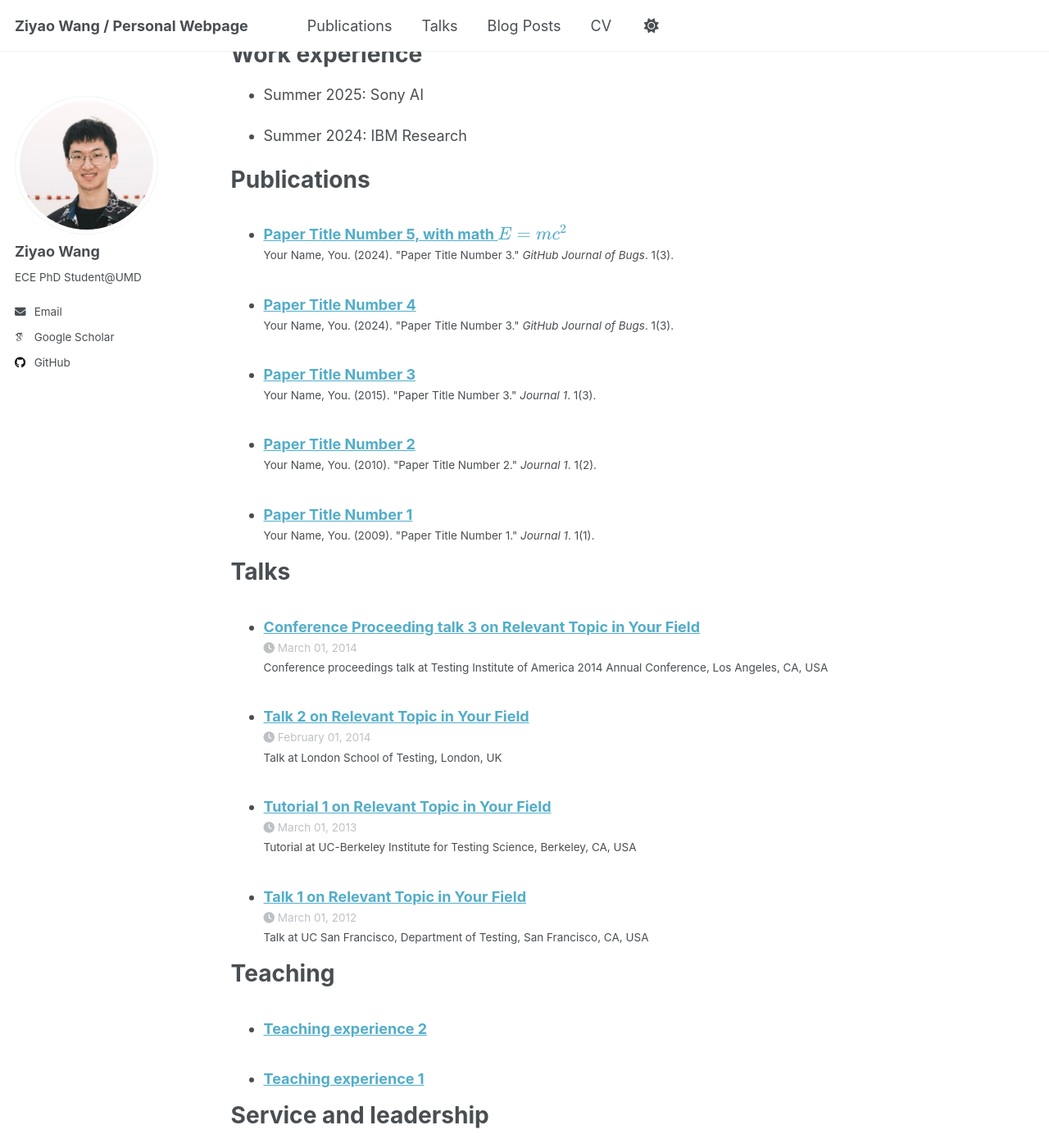
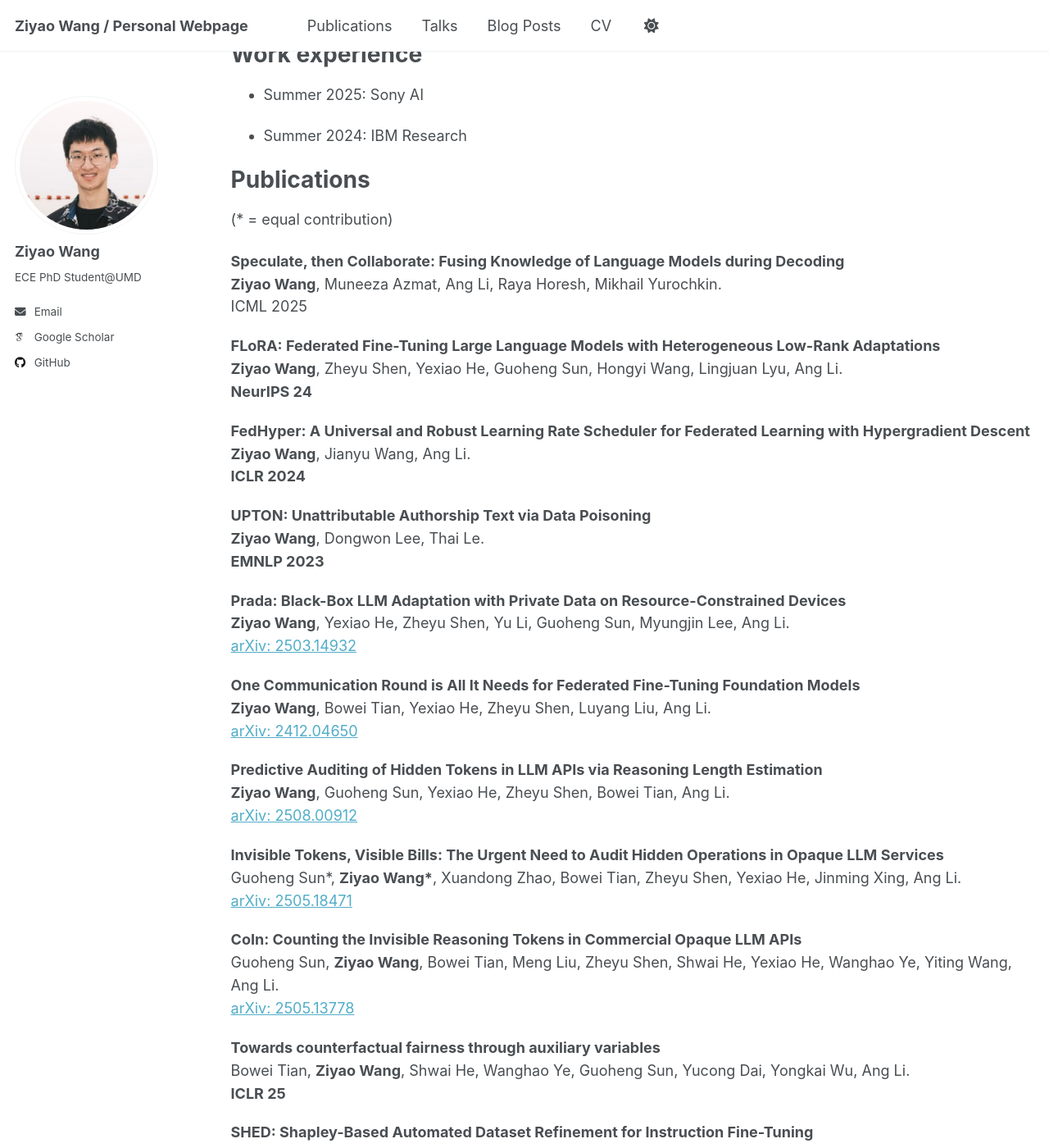
Before and after one commit to ziyaow1010/ziyaow1010.github.io, a Jekyll site: the page built from _pages/cv.md, in a window 1280 px wide and 1400 px high, scrolled down 224 px. Shown: the whole window at 82% size. Built offline with Jekyll 4.4.1, drawn with Linux system fonts in a browser that asks for light colours; some web fonts are replaced; a script that is not in the unit is left out; some of the changed text lies outside the part shown.

Commit message:
Update cv.md

```diff
--- a/_pages/cv.md
+++ b/_pages/cv.md
@@ -22,22 +22,127 @@ Work experience
 
 Publications
 ======
-  <ul>{% for post in site.publications reversed %}
-    {% include archive-single-cv.html %}
-  {% endfor %}</ul>
+(* = equal contribution)
 
-Talks
-======
-  <ul>{% for post in site.talks reversed %}
-    {% include archive-single-talk-cv.html  %}
-  {% endfor %}</ul>
+<div class="selected-pubs">
 
-Teaching
-======
-  <ul>{% for post in site.teaching reversed %}
-    {% include archive-single-cv.html %}
-  {% endfor %}</ul>
+<p>
+<strong>Speculate, then Collaborate: Fusing Knowledge of Language Models during Decoding</strong><br>
+<strong>Ziyao Wang</strong>, Muneeza Azmat, Ang Li, Raya Horesh, Mikhail Yurochkin.<br>
+ICML 2025
+</p>
 
-Service and leadership
-======
-* Currently signed in to 43 different slack teams
+<p>
+<strong>FLoRA: Federated Fine-Tuning Large Language Models with Heterogeneous Low-Rank Adaptations</strong><br>
+<strong>Ziyao Wang</strong>, Zheyu Shen, Yexiao He, Guoheng Sun, Hongyi Wang, Lingjuan Lyu, Ang Li.<br>
+<strong>NeurIPS 24</strong>
+</p>
+
+<p>
+<strong>FedHyper: A Universal and Robust Learning Rate Scheduler for Federated Learning with Hypergradient Descent</strong><br>
+<strong>Ziyao Wang</strong>, Jianyu Wang, Ang Li.<br>
+<strong>ICLR 2024</strong>
+</p>
+
+<p>
+<strong>UPTON: Unattributable Authorship Text via Data Poisoning</strong><br>
+<strong>Ziyao Wang</strong>, Dongwon Lee, Thai Le.<br>
+<strong>EMNLP 2023</strong>
+</p>
+
+<p>
+<strong>Prada: Black-Box LLM Adaptation with Private Data on Resource-Constrained Devices</strong><br>
+<strong>Ziyao Wang</strong>, Yexiao He, Zheyu Shen, Yu Li, Guoheng Sun, Myungjin Lee, Ang Li.<br>
+<a href="https://arxiv.org/abs/2503.14932" target="_blank" rel="noopener">arXiv: 2503.14932</a>
+</p>
+
+<p>
+<strong>One Communication Round is All It Needs for Federated Fine-Tuning Foundation Models</strong><br>
+<strong>Ziyao Wang</strong>, Bowei Tian, Yexiao He, Zheyu Shen, Luyang Liu, Ang Li.<br>
+<a href="https://arxiv.org/abs/2412.04650" target="_blank" rel="noopener">arXiv: 2412.04650</a>
+</p>
+
+<p>
+<strong>Predictive Auditing of Hidden Tokens in LLM APIs via Reasoning Length Estimation</strong><br>
+<strong>Ziyao Wang</strong>, Guoheng Sun, Yexiao He, Zheyu Shen, Bowei Tian, Ang Li.<br>
+<a href="https://arxiv.org/abs/2508.00912" target="_blank" rel="noopener">arXiv: 2508.00912</a>
+</p>
+
+<p>
+<strong>Invisible Tokens, Visible Bills: The Urgent Need to Audit Hidden Operations in Opaque LLM Services</strong><br>
+Guoheng Sun*, <strong>Ziyao Wang*</strong>, Xuandong Zhao, Bowei Tian, Zheyu Shen, Yexiao He, Jinming Xing, Ang Li.<br>
+<a href="https://arxiv.org/abs/2505.18471" target="_blank" rel="noopener">arXiv: 2505.18471</a>
+</p>
+
+<p>
+<strong>CoIn: Counting the Invisible Reasoning Tokens in Commercial Opaque LLM APIs</strong><br>
+Guoheng Sun, <strong>Ziyao Wang</strong>, Bowei Tian, Meng Liu, Zheyu Shen, Shwai He, Yexiao He, Wanghao Ye, Yiting Wang, Ang Li.<br>
+<a href="https://arxiv.org/abs/2505.13778" target="_blank" rel="noopener">arXiv: 2505.13778</a>
+</p>
+
+<p>
+<strong>Towards counterfactual fairness through auxiliary variables</strong><br>
+Bowei Tian, <strong>Ziyao Wang</strong>, Shwai He, Wanghao Ye, Guoheng Sun, Yucong Dai, Yongkai Wu, Ang Li.<br>
+<strong>ICLR 25</strong>
+</p>
+
+<p>
+<strong>SHED: Shapley-Based Automated Dataset Refinement for Instruction Fine-Tuning</strong><br>
+Yexiao He, <strong>Ziyao Wang</strong>, Zheyu Shen, Guoheng Sun, Yucong Dai, Yongkai Wu, Hongyi Wang, Ang Li.<br>
+<strong>NeurIPS 24</strong>
+</p>
+
+<p>
+<strong>NetGuard: Protecting Commercial Web APIs from Model Inversion Attacks using GAN-generated Fake Samples</strong><br>
+Xueluan Gong, <strong>Ziyao Wang</strong>, Yanjiao Chen, Qian Wang, Cong Wang, Chao Shen.<br>
+<strong>WWW 23</strong>
+</p>
+
+<p>
+<strong>EdgeLoRA: An Efficient Multi-Tenant LLM Serving System on Edge Devices</strong><br>
+Zheyu Shen, Yexiao He, <strong>Ziyao Wang</strong>, Yuning Zhang, Guoheng Sun, Wanghao Ye, Ang Li.<br>
+<strong>MobiSys 25</strong>
+</p>
+
+<p>
+<strong>Fair Diagnosis: Leveraging Causal Modeling to Mitigate Medical Bias</strong><br>
+Bowei Tian, <strong>Ziyao Wang</strong>, Meng Liu, Yucong Dai, Shwai He, Guoheng Sun, Zheyu Shen, Wanghao Ye, Yongkai Wu, Ang Li.<br>
+<a href="https://arxiv.org/abs/2412.04739" target="_blank" rel="noopener">arXiv: 2412.04739</a>
+</p>
+
+<p>
+<strong>Moderator: Moderating Text-to-Image Diffusion Models through Fine-grained Context-based Policies</strong><br>
+Peiran Wang, Qiyu Li, Longxuan Yu, <strong>Ziyao Wang</strong>, Ang Li, Haojian Jin.<br>
+<strong>CCS 24 (Distinguished Paper Award)</strong>
+</p>
+
+<p>
+<strong>Beowulf: Mitigating Model Extraction Attacks Via Reshaping Decision Regions</strong><br>
+Xueluan Gong, Rubin Wei, <strong>Ziyao Wang</strong>, Yuchen Sun, Jiawen Peng, Yanjiao Chen, Qian Wang.<br>
+<strong>CCS 24</strong>
+</p>
+
+<p>
+<strong>A GAN-based Defense Framework against Model Inversion Attacks</strong><br>
+Xueluan Gong*, <strong>Ziyao Wang*</strong>, Yanjiao Chen, Qian Wang.<br>
+<strong>TIFS</strong>
+</p>
+
+<p>
+<strong>Kaleidoscope: Triggering Backdoor with RGB Filters</strong><br>
+Xueluan Gong*, <strong>Ziyao Wang*</strong>, Yuzhe Gu, Yanjiao Chen, Qian Wang.<br>
+<strong>TDSC</strong>
+</p>
+
+<p>
+<strong>KERBNET: A QoE-aware Kernel-Based Backdoor Attack Framework</strong><br>
+Xueluan Gong, Yanjiao Chen, Huayang Huang, Weihan Kong, <strong>Ziyao Wang</strong>, Qian Wang.<br>
+<strong>TDSC</strong>
+</p>
+
+</div>
+
+<style>
+.selected-pubs p { margin: 0 0 1.1rem; line-height: 1.55; }
+.selected-pubs strong { font-weight: 700; }
+</style>
```
